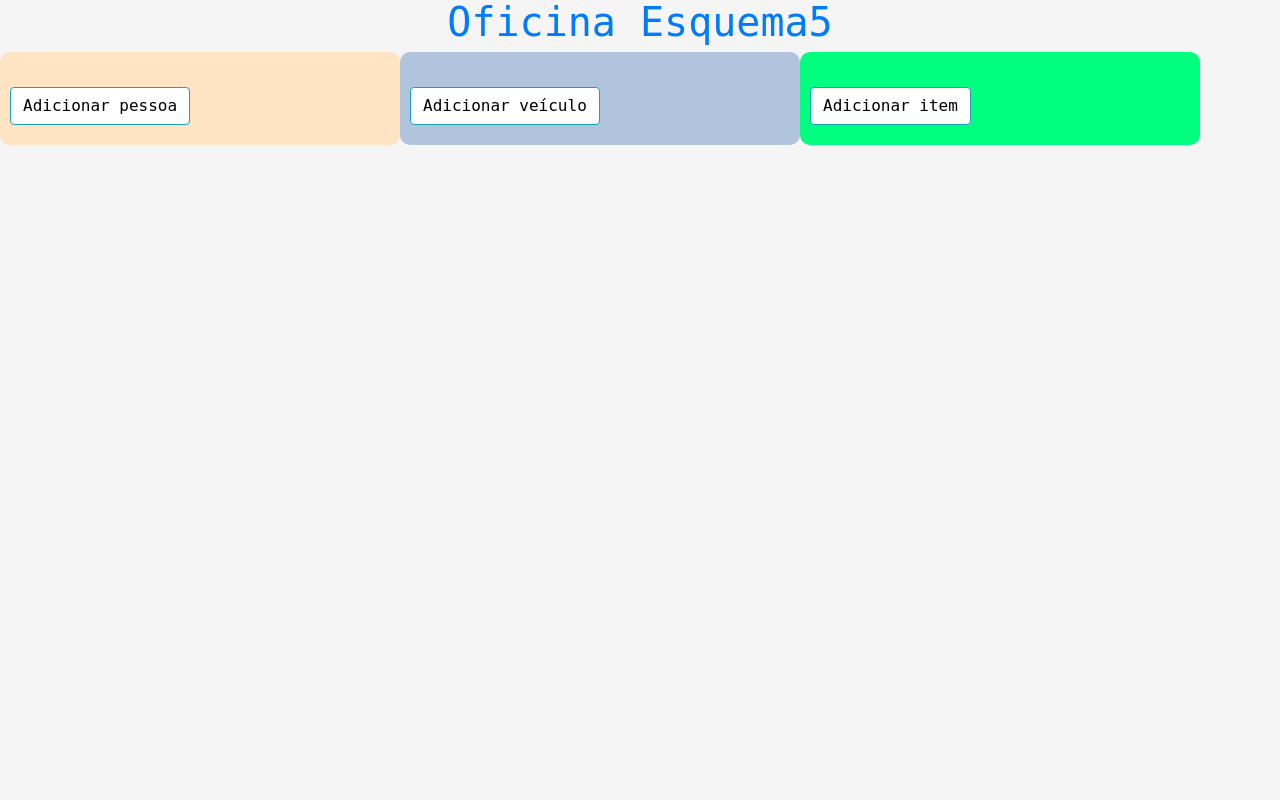
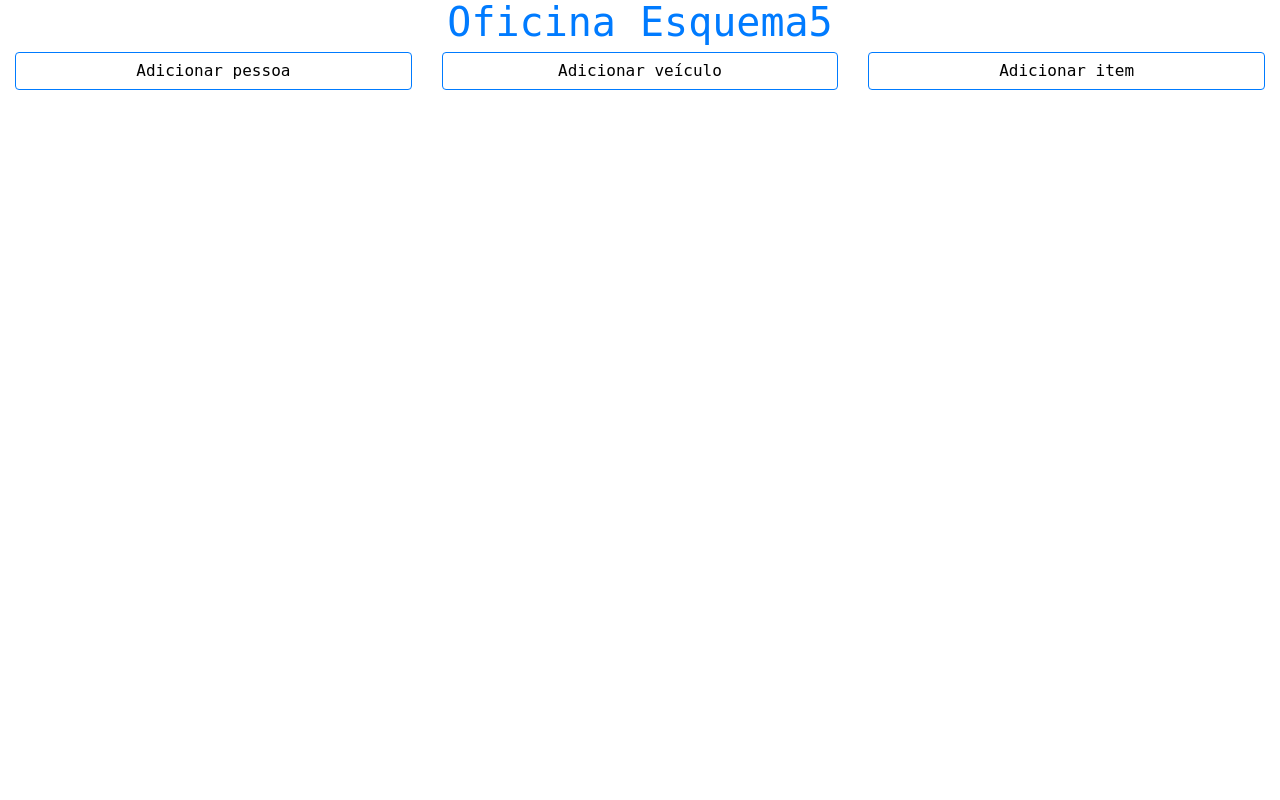
Before and after one commit to Matheus-Campos/FBD, a PHP site: page / in a window 1280 px wide. Run offline with PHP 8.4, Linux system fonts and the light colour scheme.

Commit message:
Interface da tela de adicionar está decente

```diff
--- a/GUI/css/style.css
+++ b/GUI/css/style.css
@@ -1,26 +1,20 @@
 body{
   font-family: monospace, Heveltica;
-  background-color: whitesmoke;
+  background-color: white;
 }
 
 .pessoa{
-  background-color: Bisque;
-  padding: 35px 0px 20px 10px;
-  width: 400px;
+  background-color: whitesmoke;
   border-radius: 10px;
 }
 
 .veiculo{
   background-color: LightSteelBlue;
-  padding: 35px 0px 20px 10px;
-  width: 400px;
   border-radius: 10px;
 }
 
 .item{
   background-color: SpringGreen;
-  padding: 35px 0px 20px 10px;
-  width: 400px;
   border-radius: 10px;
 }
 
@@ -28,7 +22,3 @@
   background-color: white;
   color: black;
 }
-
-.espacado{
-  margin-top: 10px;
-}
--- a/GUI/index.php
+++ b/GUI/index.php
@@ -13,56 +13,92 @@
     <div class="container-fluid">
       <h1 class="text-primary text-center">Oficina Esquema5</h1>
       <div class="row">
-        <div class="col-xs-4">
+        <div class="col-md-4">
           <div class="pessoa">
-            <div class="botao btn btn-info btn-md">
+            <div class="botao btn btn-primary btn-block">
               Adicionar pessoa
             </div>
             <div>
               <form action="addpessoa.php" method="post">
-                <input type="text" class="form-control espacado" name="pessoa-nome" placeholder="Ex: Filipe" required>
-                <input type="text" class="form-control espacado" name="pessoa-endereco" placeholder="Ex: Rua Mamanguape, 69" required>
-                <select class="form-control espacado" name="pessoa-tipo">
+                <div class="form-group">
+                  <label for="pessoa-nome">Nome:</label>
+                  <input type="text" class="form-control" name="pessoa-nome" placeholder="Ex: Filipe" required>
+                </div>
+                <div class="form-group">
+                  <label for="pessoa-endereco">Endereço:</label>
+                  <input type="text" class="form-control" name="pessoa-endereco" placeholder="Ex: Rua Mamanguape, 69" required>
+                </div>
+                <div class="form-group">
+                  <label for="pessoa-tipo">Tipo:</label>
+                  <select class="form-control" name="pessoa-tipo">
                     <option selected>Mecânico</option>
                     <option>Cliente</option>
                   </select>
-                <input type="number" class="form-control espacado" id="pessoa-telefone" name="pessoa-telefone" placeholder="40028922">
-                <input type="text" class="form-control espacado" id="pessoa-especialidade" name="pessoa-especialidade" placeholder="Motor">
-                <input type="submit" class="btn btn-primary espacado" value="Submeter">
+                </div>
+                <div class="form-group" id="pessoa-telefone">
+                  <label for="pessoa-telefone">Telefone:</label>
+                  <input type="number" class="form-control" name="pessoa-telefone" placeholder="40028922">
+                </div>
+                <div class="form-group" id="pessoa-especialidade">
+                  <label for="pessoa-especialidade">Especialidade:</label>
+                  <input type="text" class="form-control" name="pessoa-especialidade" placeholder="Motor">
+                </div>
+                <input type="submit" class="btn btn-default btn-block" value="Submeter">
               </form>
             </div>
           </div>
         </div>
-        <div class="col-xs-4">
+        <div class="col-md-4">
           <div class="veiculo">
-            <div class="botao btn btn-info btn-md">
+            <div class="botao btn btn-primary btn-block">
               Adicionar veículo
             </div>
             <div>
               <form action="addveiculo.php" method="post">
-                <input type="text" class="form-control espacado" name="veiculo-chassi" placeholder="Ex: 9BWHE21JX24060960" required>
-                <input type="text" class="form-control espacado" name="veiculo-marca" placeholder="Ex: VOLKSWAGEN" required>
-                <input type="text" class="form-control espacado" name="veiculo-pessoa" placeholder="Ex: 1">
-                <input type="submit" class="btn btn-primary espacado" value="Submeter">
+                <div class="form-group">
+                  <label for="veiculo-chassi">Chassi:</label>
+                  <input type="text" class="form-control" name="veiculo-chassi" placeholder="Ex: 9BWHE21JX24060960" required>
+                </div>
+                <div class="form-group">
+                  <label for="veiculo-marca">Marca:</label>
+                  <input type="text" class="form-control" name="veiculo-marca" placeholder="Ex: VOLKSWAGEN" required>
+                </div>
+                <div class="form-group">
+                  <label for="veiculo-pessoa">Pessoa (ID):</label>
+                  <input type="text" class="form-control" name="veiculo-pessoa" placeholder="Ex: 1">
+                </div>
+                <input type="submit" class="btn btn-primary btn-block" value="Submeter">
               </form>
             </div>
           </div>
         </div>
-        <div class="col-xs-4">
+        <div class="col-md-4">
           <div class="item">
-            <div class="botao btn btn-info btn-md">
+            <div class="botao btn btn-primary btn-block">
               Adicionar item
             </div>
             <div>
               <form action="additem.php" method="post">
-                <input type="textarea" class="form-control espacado" name="item-descricao" placeholder="Ex: Alinhamento de carro" required>
-                <input type="text" class="form-control espacado" name="item-veiculo" placeholder="Ex: 9BKHE220X24060961" required>
-                <input type="number" class="form-control espacado" name="item-numos" placeholder="Ex: 2">
-                <select class="form-control espacado" name="">
+                <div class="form-group">
+                  <label for="item-descricao">Descrição:</label>
+                  <input type="text" class="form-control" name="item-descricao" placeholder="Ex: Alinhamento de carro" required>
+                </div>
+                <div class="form-group">
+                  <label for="item-veiculo">Veículo (Chassi):</label>
+                  <input type="text" class="form-control" name="item-veiculo" placeholder="Ex: 9BKHE220X24060961" required>
+                </div>
+                <div class="form-group">
+                  <label for="item-numos">Ordem de serviço (Número):</label>
+                  <input type="number" class="form-control" name="item-numos" placeholder="Ex: 2">
+                </div>
+                <div class="form-group">
+                  <label for="item-tipo">Tipo:</label>
+                  <select class="form-control " name="item-tipo">
                     <option selected>Peça</option>
                     <option>Serviço</option>
                   </select>
-                <input type="submit" class="btn btn-primary espacado" value="Submeter">
+                </div>
+                <input type="submit" class="btn btn-success btn-block" value="Submeter">
               </form>
             </div>
           </div>
```
Lines whose indentation alone changed are shown as unchanged.
